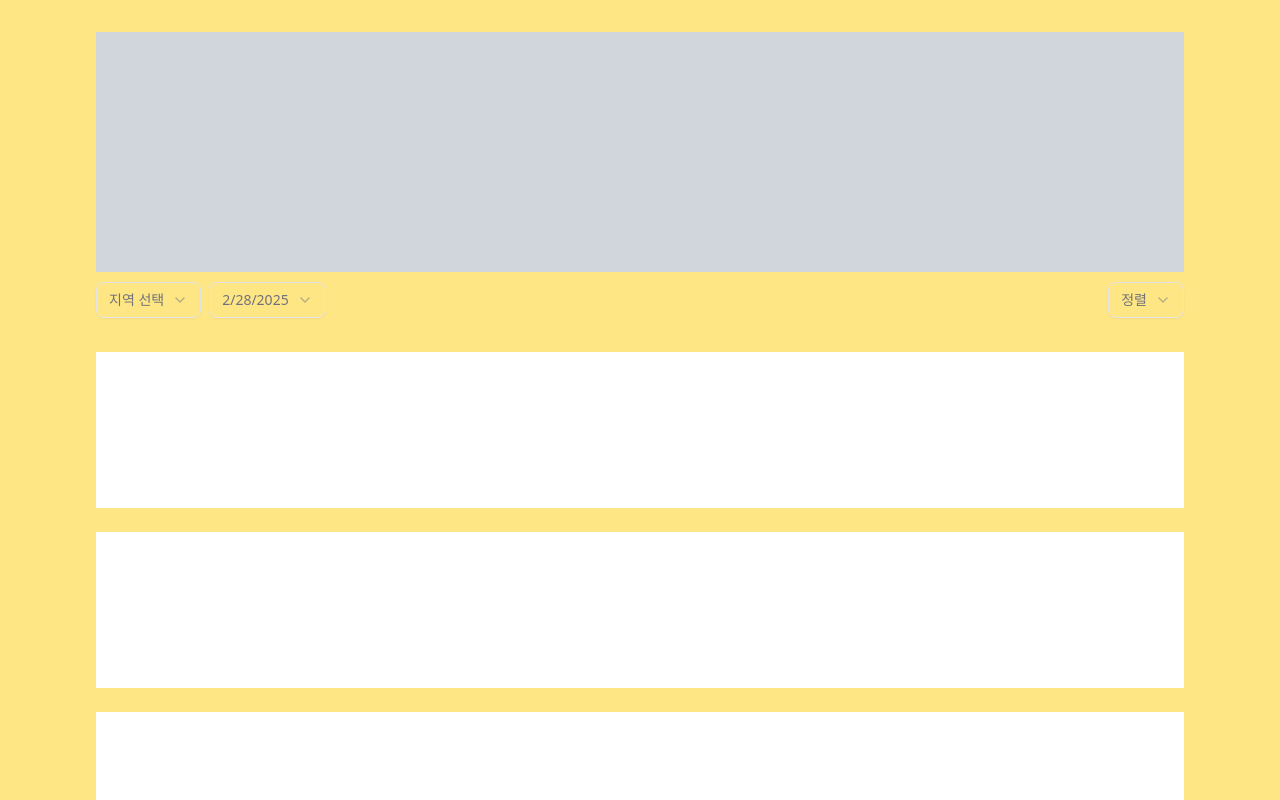
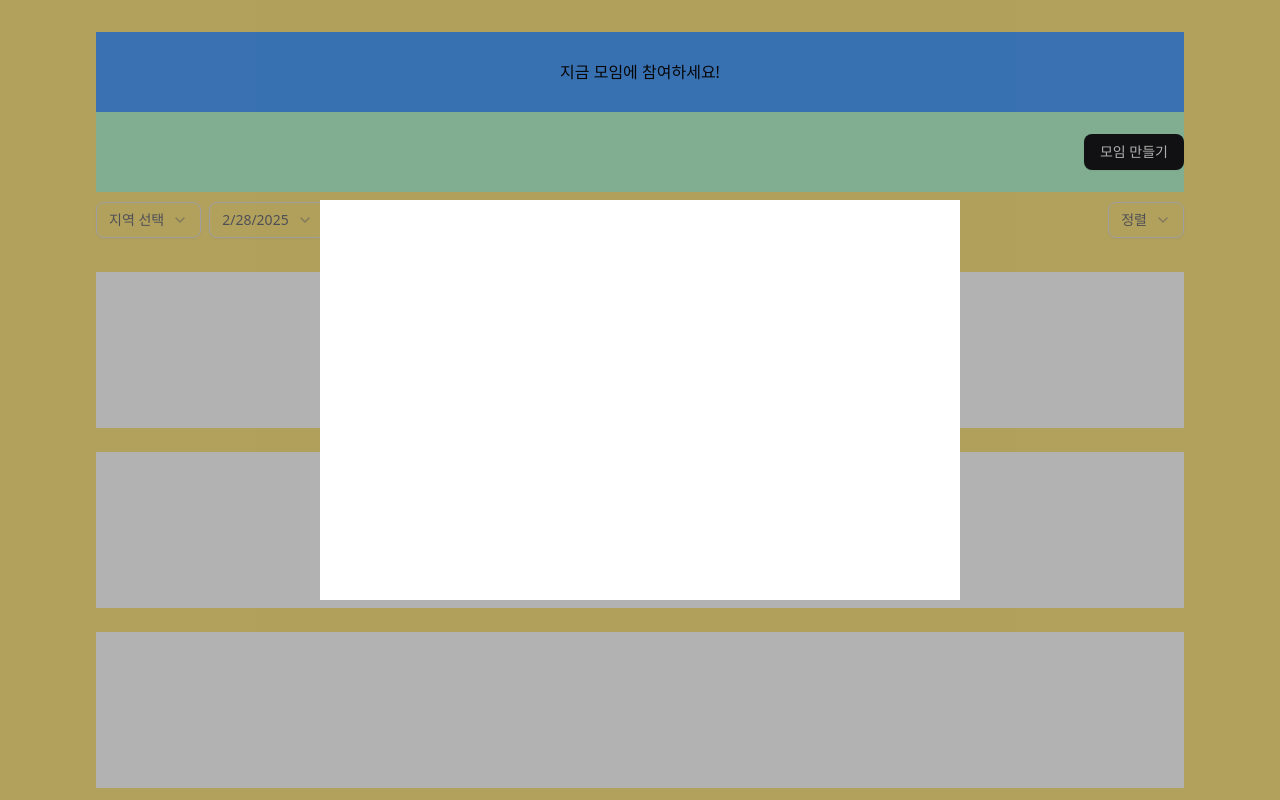
Before and after one commit to fesi8-1team/sprint1, a Next.js app: page / in a window 1280 px wide. Shown: the top 800 px of the page. Built offline with nearby package versions, Linux system fonts and the light colour scheme.

Commit message:
design: 모임 만들기 버튼, 모달창

```diff
--- a/src/app/page.tsx
+++ b/src/app/page.tsx
@@ -2,16 +2,26 @@ import HomeInfiniteScroll from "@/components/home/HomeInfiniteScroll";
 import RegionSelect from "@/components/home/RegionSelect";
 import DateSelect from "@/components/home/DateSelect";
 import SortDateSelect from "@/components/home/SortDateSelect";
+import { Button } from "@/components/ui/button";
 
 export default function Home() {
   return (
     <div className="max-h-auto min-h-screen w-screen bg-amber-300">
       <section className="m-auto max-h-auto min-h-screen max-w-7xl bg-amber-200 px-24 py-8">
-        <div className="h-60 w-full bg-gray-300"></div>
+        <div className="h-auto w-full bg-gray-300">
+          <div className="flex h-20 w-full items-center justify-center bg-blue-400">
+            <h1>지금 모임에 참여하세요!</h1>
+          </div>
+          <div className="relative flex h-20 w-full items-center bg-green-200">
+            <Button className="ml-auto">모임 만들기</Button>
+            <div className="fixed inset-0 z-10 flex items-center justify-center bg-black/30">
+              <div className="z-20 h-1/2 w-1/2 bg-white"></div>
+            </div>
+          </div>
+        </div>
         <div className="flex h-14 items-center gap-2">
           <RegionSelect />
           <DateSelect />
-          <div className="grow"></div>
           <SortDateSelect />
         </div>
         <HomeInfiniteScroll />
--- a/src/components/home/SortDateSelect.tsx
+++ b/src/components/home/SortDateSelect.tsx
@@ -10,7 +10,7 @@ import {
 
 export default function SortDateSelect() {
   return (
-    <>
+    <div className="ml-auto">
       <Select>
         <SelectTrigger className="w-auto">
           <SelectValue placeholder="정렬" />
@@ -22,6 +22,6 @@ export default function SortDateSelect() {
           </SelectGroup>
         </SelectContent>
       </Select>
-    </>
+    </div>
   );
 }
```
